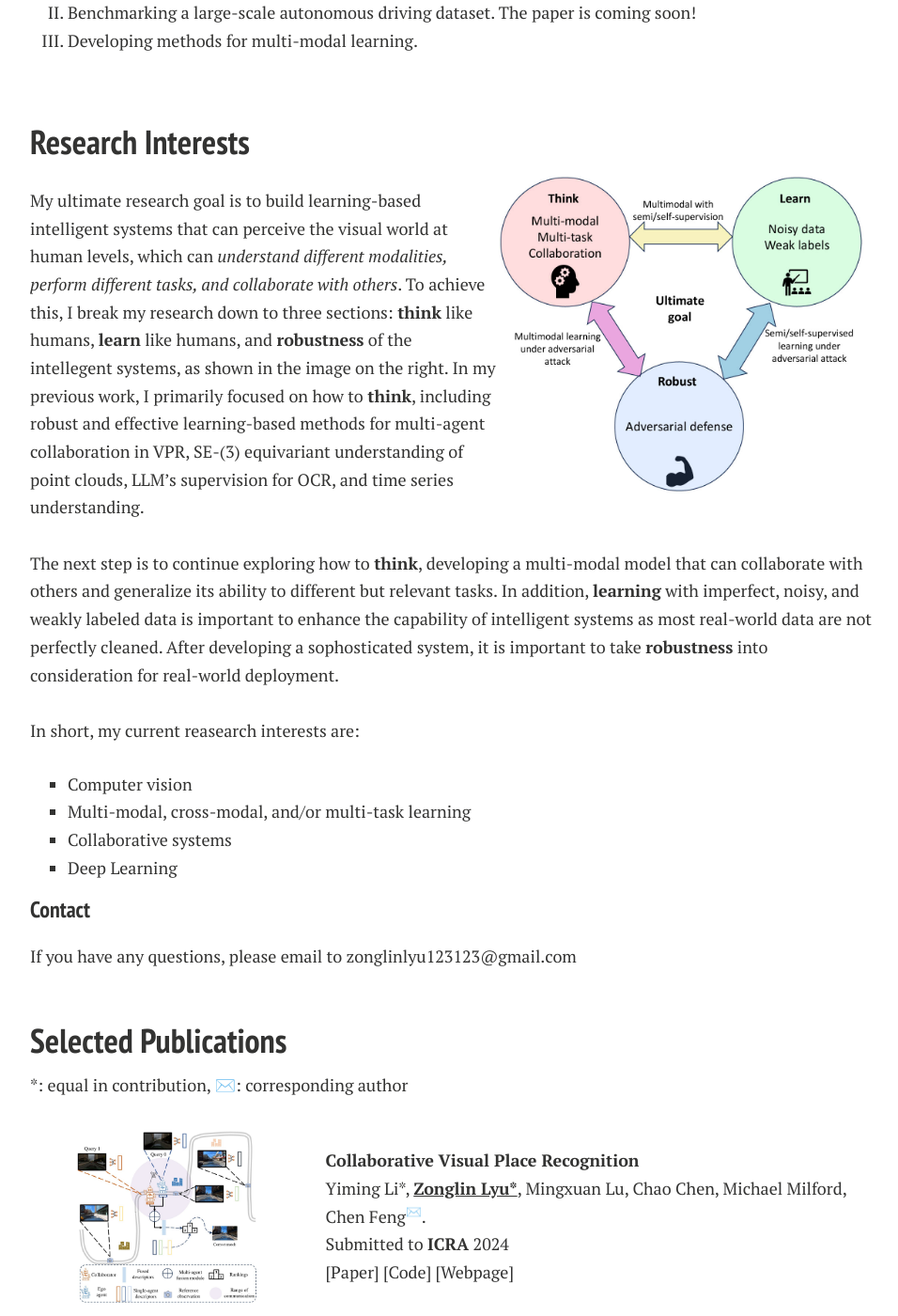
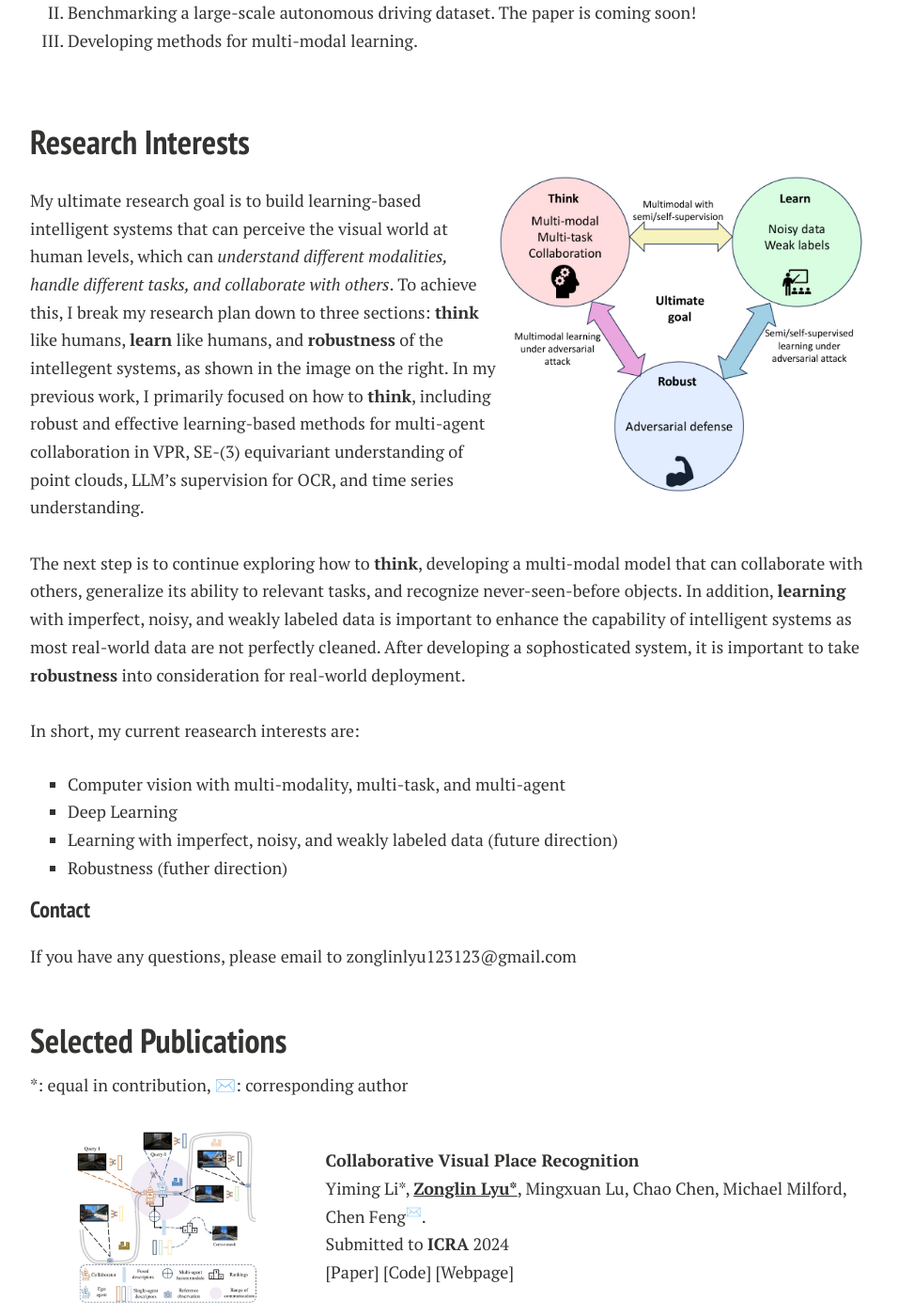
Before and after one commit to ZonglinL/ZonglinL.github.io, a Jekyll site: the page built from index.md, in a window 1280 px wide and 1400 px high, scrolled down 642 px. Shown: the whole window at 94% size, without its empty margins (288-1244 px from the left). Built offline with Jekyll 4.4.1, drawn with Linux system fonts in a browser that asks for light colours; nearby versions of some CDN libraries; comment, search, counter and statistics services are not loaded; a style sheet for code colours, icons or effects is not loaded; our own code applies the rules of GitHub Pages for plain Markdown files.

Commit message:
Update index.md

```diff
--- a/index.md
+++ b/index.md
@@ -29,21 +29,20 @@ I am currently working on three projects:
 <img src="./images/Web.jpg" alt="research" width="400" align="right" />
 
 <br>
-My ultimate research goal is to build learning-based intelligent systems that can perceive the visual world at human levels, which can *understand different modalities, perform different tasks, and collaborate with others*. To achieve this, I break my research down to three sections: **think** like humans, **learn** like humans, and **robustness** of the intellegent systems, as shown in the image on the right. In my previous work, I primarily focused on how to **think**, including robust and effective learning-based methods for multi-agent collaboration in VPR, SE-(3) equivariant understanding of point clouds, LLM's supervision for OCR, and time series understanding.
+My ultimate research goal is to build learning-based intelligent systems that can perceive the visual world at human levels, which can *understand different modalities, handle different tasks, and collaborate with others*. To achieve this, I break my research plan down to three sections: **think** like humans, **learn** like humans, and **robustness** of the intellegent systems, as shown in the image on the right. In my previous work, I primarily focused on how to **think**, including robust and effective learning-based methods for multi-agent collaboration in VPR, SE-(3) equivariant understanding of point clouds, LLM's supervision for OCR, and time series understanding.
 
 <br>
-The next step is to continue exploring how to **think**, developing a multi-modal model that can collaborate with others and generalize its ability to different but relevant tasks. In addition, **learning** with imperfect, noisy, and weakly labeled data is important to enhance the capability of intelligent systems as most real-world data are not perfectly cleaned. After developing a sophosticated system, it is important to take **robustness** into consideration for real-world deployment.
+The next step is to continue exploring how to **think**, developing a multi-modal model that can collaborate with others, generalize its ability to relevant tasks, and recognize never-seen-before objects. In addition, **learning** with imperfect, noisy, and weakly labeled data is important to enhance the capability of intelligent systems as most real-world data are not perfectly cleaned. After developing a sophosticated system, it is important to take **robustness** into consideration for real-world deployment.
 
 <br>
 In short, my current reasearch interests are:
-* Computer vision
-* Multi-modal, cross-modal, and/or multi-task learning
-* Collaborative systems
+* Computer vision with multi-modality, multi-task, and multi-agent
 * Deep Learning
+* Learning with imperfect, noisy, and weakly labeled data (future direction)
+* Robustness (futher direction)
 
 #### Contact
 If you have any questions, please email to zonglinlyu123123@gmail.com
-
 
 <br>
 
```
